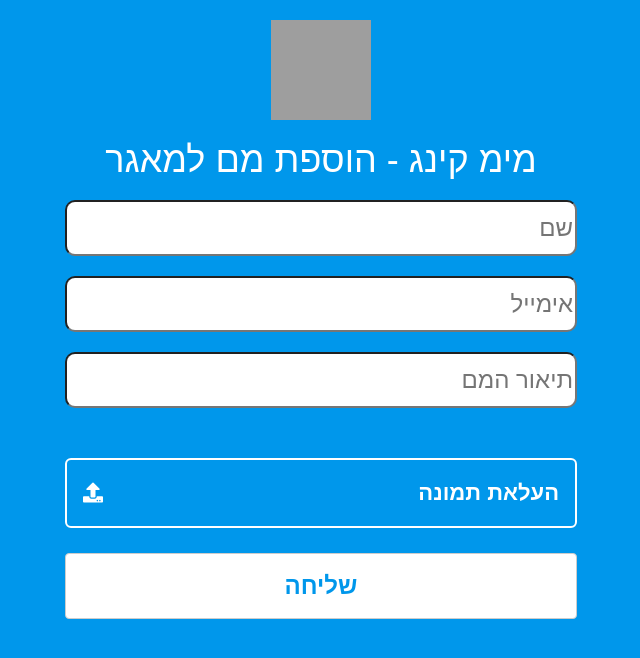
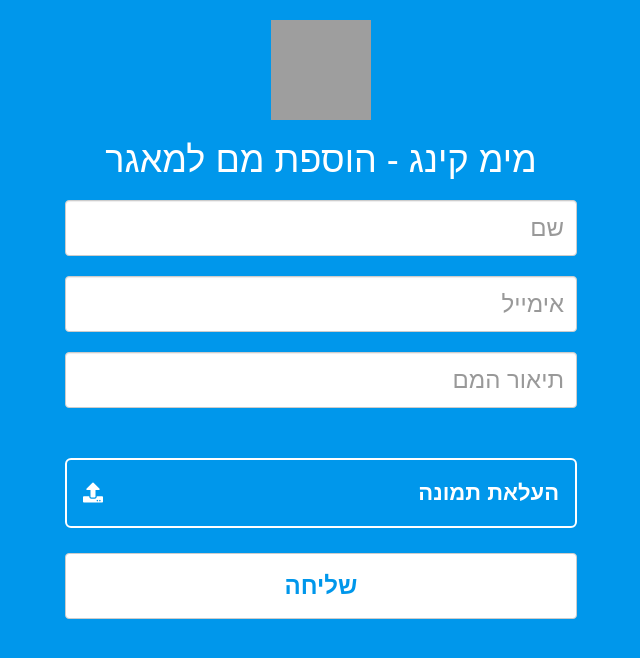
Before and after one commit to imri29/upload-meme-react, a React (Create React App) app: page / in a window 1280 px wide. Shown: the top 658 px of the page, without its empty margins (427-1067 px from the left). Built offline with nearby package versions, Linux system fonts and the light colour scheme; grey boxes are pictures that could not be loaded; a web font is replaced by a local one.

Commit message:
uses bs-inputs

```diff
--- a/src/components/Form/Form.js
+++ b/src/components/Form/Form.js
@@ -1,5 +1,8 @@
 import React, { Component } from 'react';
 import axios from 'axios/index';
+import FormGroup from 'react-bootstrap/lib/FormGroup';
+import FormControl from 'react-bootstrap/lib/FormControl';
+
 import './form.css';
 
 //Components
@@ -69,22 +72,23 @@ export default class Form extends Component {
     }
 
     return (
+      <FormGroup>
         <form onSubmit={e => e.preventDefault()}>
-        <input
+          <FormControl
             type="text"
             name="name"
             placeholder="שם"
             onChange={this.onChange}
             value={this.state.name}
           />
-        <input
+          <FormControl
             type="email"
             name="email"
             placeholder="אימייל"
             onChange={this.onChange}
             value={this.state.email}
           />
-        <input
+          <FormControl
             type="text"
             name="description"
             placeholder="תיאור המם"
@@ -108,9 +112,7 @@ export default class Form extends Component {
             message={message}
           />
         </form>
+      </FormGroup>
     );
   }
 }
-
-// if this.state.memeSent = true, render the .success p. else render the .failure
-//maybe conditionally render P's with class name?
--- a/src/components/Form/form.css
+++ b/src/components/Form/form.css
@@ -7,20 +7,12 @@ form {
     form {
       width: 90%; } }
 
-input {
-  display: block;
+.form-control {
   height: 56px;
   width: 100%;
   margin-top: 20px;
   font-size: 24px;
-  font-family: 'Open Sans Hebrew', sans-serif;
-  -webkit-border-radius: 10px;
-  -moz-border-radius: 10px;
-  border-radius: 10px; }
-  input:focus {
-    outline: none !important;
-    border: 2px solid gold;
-    box-shadow: 0 0 10px #719ece; }
+  font-family: 'Open Sans Hebrew', sans-serif; }
 
 ::-webkit-input-placeholder {
   font-family: 'Open Sans Hebrew', sans-serif; }
--- a/src/components/Form/form.scss
+++ b/src/components/Form/form.scss
@@ -9,20 +9,12 @@ form {
   }
 }
 
-input {
-  display: block;
+.form-control {
   height: 56px;
   width: 100%;
   margin-top: 20px;
   font-size: 24px;
-  font-family: 'Open Sans Hebrew', sans-serif;  -webkit-border-radius: 10px;
-  -moz-border-radius: 10px;
-  border-radius: 10px;
-  &:focus {
-    outline: none !important;
-    border: 2px solid gold;
-    box-shadow: 0 0 10px #719ece;
-    }
+  font-family: 'Open Sans Hebrew', sans-serif;
 }
 
 ::-webkit-input-placeholder {
```
Lines whose indentation alone changed are shown as unchanged.
